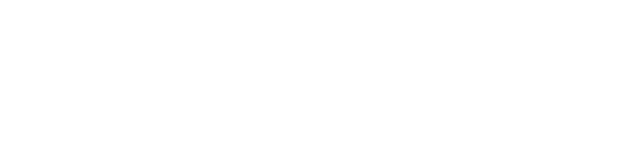
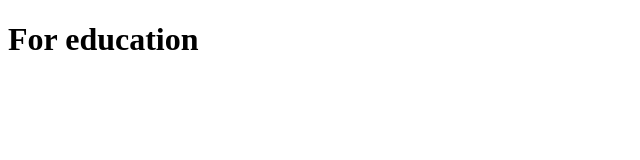
Before and after one commit to AlecseiT/for-edication, a plain HTML site: page index.html in a window 1280 px wide. Shown: the whole page, without its empty margins (0-640 px from the left). Drawn offline with Linux system fonts and the light colour scheme.

Commit message:
Added header

```diff
--- a/index.html
+++ b/index.html
@@ -7,6 +7,8 @@
     <title>Document</title>
 </head>
 <body>
-
+   <header>
+       <H1>For education</H1>
+   </header>
 </body>
 </html>
```
